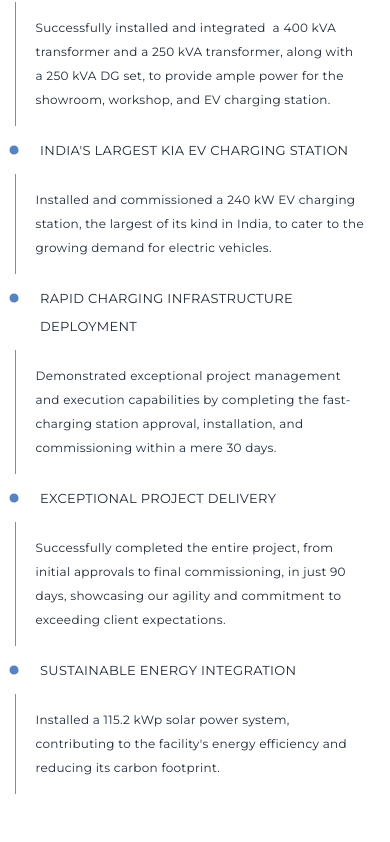
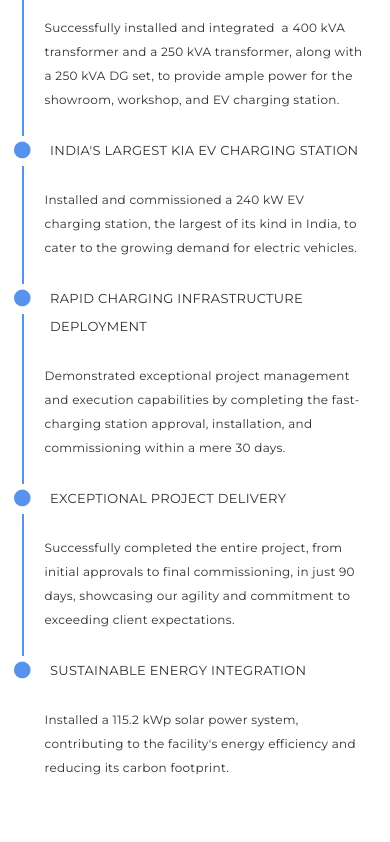
Before and after one commit to samstyles17/electra-webapp, a React (Vite) app: page /projectsectorial in a window 390 px wide. Shown: the part 2335-3177 px from the top of the page. Built offline with nearby package versions, Linux system fonts and the light colour scheme.

Commit message:
updated list animation

```diff
--- a/src/components/ProjectHighlights/ProjectHighlights.css
+++ b/src/components/ProjectHighlights/ProjectHighlights.css
@@ -2,16 +2,59 @@
   margin-left: 5rem;
   padding: 1.25rem;
   position: relative;
+  list-style-type: none;
 }
 
-.list-svg {
-  position: absolute;
-  top: 45px;
-  left: -30px;
+.project-highlight-list li {
+  position: relative;
+  padding-left: 10px;
+  opacity: 1;
+  color: #bbbbbb;
+  transition: color 0.3s ease-in-out;
 }
 
-.animated-path {
-  animation: loadAnimation 10s ease-out forwards;
+.project-highlight-list li.animate {
+  opacity: 1;
+}
+
+.project-highlight-list li::before {
+  content: "\2022";
+  position: absolute;
+  left: -40px;
+  top: -54px;
+  font-size: 110px;
+  color: #5793ED;
+  line-height: 1;
+  opacity: 0;
+  transition: opacity 0.5s ease-in-out;
+}
+
+.project-highlight-list li.animate::before {
+  opacity: 1;
+}
+
+.project-highlight-list li::after {
+  content: "";
+  position: absolute;
+  left: -25.5px;
+  top: 25px;
+  bottom: 0;
+  width: 2px;
+  background-color: #5793ED;
+  height: 0;
+  transition: height 3s ease-in-out, background-color 0.8s ease-in-out;
+}
+
+.project-highlight-list li.animate::after {
+  height: calc(100% - 8px);
+}
+
+.project-highlight-list li:last-of-type::after {
+  display: none;
+}
+
+.project-highlight-list li.animate-color {
+  color: #2D3033;
 }
 
 @media (max-width:768px) {
@@ -39,7 +82,6 @@
 
   .project-highlight-list>li>p {
     font-size: 12px;
-    border-left: 1px solid #5793ED;
     margin-left: -11.5px;
     padding-left: 20px;
     padding-top: 14px;
@@ -49,23 +91,46 @@
   .project-images {
     flex-direction: column;
   }
-
-  .list-svg {
-    display: none;
+  .project-highlight-list {
+    margin-left:0;
+    padding: 0;
+    height: 600px;
+    position: relative;
   }
 
   .project-highlight-list {
-    list-style-image: url("../../assets/list-style-sm.svg");
+    list-style-type: none;
+  }
+
+  .project-highlight-list li {
+    position: relative;
+    padding-left: 10px;
+  }
+
+  .project-highlight-list li::before {
+    content: "\2022";
+    position: absolute;
+    left: -20px;
+    top: -50px;
+    font-size: 110px;
+    color: #5793ED;
+    line-height: 1;
+  }
+
+  .project-highlight-list li::after {
+    content: "";
+    position: absolute;
+    left: -4.5px;
+    top: 30px;
+    bottom: 0;
+    width: 2px;
+    background-color: #5793ED;
+    height: 0;
+    transition: height 3s;
+  }
+
+  .project-highlight-list li.animate::after {
+    height: calc(100% - 20px);
   }
 
 }
-
-@keyframes loadAnimation {
-  0% {
-    transform: translateY(-500px);
-  }
-
-  100% {
-    transform: translateY(0);
-  }
-}
--- a/src/components/ProjectHighlights/ProjectHighlights.jsx
+++ b/src/components/ProjectHighlights/ProjectHighlights.jsx
@@ -1,7 +1,38 @@
-import React from 'react';
+import React, { useEffect, useRef } from 'react';
 import "./ProjectHighlights.css";
 
 const ProjectHighlights = ({ highlights }) => {
+
+  const listRef = useRef(null);
+  useEffect(() => {
+    const options = {
+      root: null,
+      rootMargin: '0px',
+      threshold: 0.1
+    };
+    let delay = 0;
+    const callback = (entries, observer) => {
+      entries.forEach(entry => {
+        if (entry.isIntersecting) {
+          setTimeout(() => {
+            entry.target.classList.add('animate');
+            entry.target.classList.add('animate-color');
+          }, delay);
+
+          delay += 1000;
+        }
+      });
+    };
+
+    const observer = new IntersectionObserver(callback, options);
+    const listItems = listRef.current.querySelectorAll('li');
+    listItems.forEach(item => observer.observe(item));
+
+    return () => {
+      listItems.forEach(item => observer.unobserve(item));
+    };
+  }, []);
+
   return (
     <div className="project-highlights h-auto">
       <div className="flex flex-row items-center gap-5">
@@ -13,27 +44,7 @@ const ProjectHighlights = ({ highlights }) => {
         </span>
       </div>
       <div>
-        <ul className="project-highlight-list   h-auto montserrat-regular">
-          <svg className='list-svg' width="20" height="455" viewBox="0 0 20 455" fill="none" xmlns="http://www.w3.org/2000/svg">
-            <defs>
-              <style>
-                {`.mask-alpha { mask-type: alpha; }`}
-              </style>
-            </defs>
-            <mask id="mask0_1267_1524" className="mask-alpha" maskUnits="userSpaceOnUse" x="0" y="0" width="20" height="455">
-              <path d="M19 10C19 14.9706 14.9706 19 10 19C5.02944 19 1 14.9706 1 10C1 5.02944 5.02944 1 10 1C14.9706 1 19 5.02944 19 10Z" fill="#5782C2" />
-              <path d="M19 121C19 125.971 14.9706 130 10 130C5.02944 130 1 125.971 1 121C1 116.029 5.02944 112 10 112C14.9706 112 19 116.029 19 121Z" fill="#5782C2" />
-              <path d="M19 232C19 236.971 14.9706 241 10 241C5.02944 241 1 236.971 1 232C1 227.029 5.02944 223 10 223C14.9706 223 19 227.029 19 232Z" fill="#5782C2" />
-              <path d="M19 343C19 347.971 14.9706 352 10 352C5.02944 352 1 347.971 1 343C1 338.029 5.02944 334 10 334C14.9706 334 19 338.029 19 343Z" fill="#5782C2" />
-              <path d="M19 445C19 449.971 14.9706 454 10 454C5.02944 454 1 449.971 1 445C1 440.029 5.02944 436 10 436C14.9706 436 19 440.029 19 445Z" fill="#5782C2" />
-              <path d="M10 25V106M10 136V217M10 247V328M10 358V431" stroke="#5782C2" />
-            </mask>
-            <g mask="url(#mask0_1267_1524)">
-              <path className="animated-path" d="M60 201C60 357.297 37.6142 484 10 484C-17.6142 484 -40 357.297 -40 201C-40 44.7034 -17.6142 -82 10 -82C37.6142 -82 60 44.7034 60 201Z" fill="#649DF3" />
-            </g>
-          </svg>
-
-
+        <ul className="project-highlight-list h-auto montserrat-regular" ref={listRef}>
           {
             highlights.map((e, i) => {
               return (
@@ -44,8 +55,6 @@ const ProjectHighlights = ({ highlights }) => {
               )
             })
           }
-
-
         </ul>
       </div>
     </div>
```
